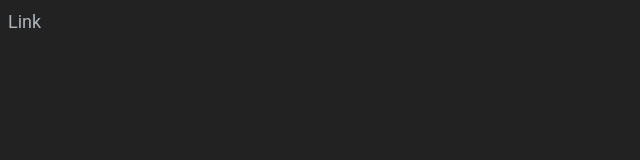
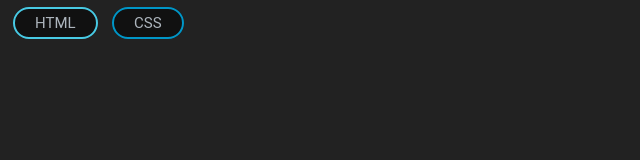
Before and after one commit to ZarPestano/Landing-Page, a plain HTML site: page index.html in a window 1280 px wide. Shown: the whole page, without its empty margins (0-640 px from the left). Drawn offline with Linux system fonts and the light colour scheme.

Commit message:
Styling badges

```diff
--- a/css/styles.css
+++ b/css/styles.css
@@ -112,3 +112,28 @@ a {
 a:hover {
   color: white;
 }
+
+/* BADGES */
+
+.badge {
+  border: 2px solid var(--primary-color);
+  background-color: #111;
+  border-radius: 9999px;
+  padding: 0.5rem 2rem;
+  margin: 0 0.5rem;
+  font-size: 2rem;
+}
+
+.badge--primary {
+  border-color: var(--primary-color);
+}
+
+.badge--secondary {
+  border-color: var(--secondary-color);
+}
+
+@media screen and (min-width: 1024px) {
+  .badge {
+    font-size: 1.5rem;
+  }
+}
--- a/index.html
+++ b/index.html
@@ -7,6 +7,7 @@
     <link rel="stylesheet" href="css/styles.css" />
   </head>
   <body>
-    <a href="#">Link</a>
+    <span class="badge badge--primary">HTML</span>
+    <span class="badge badge--secondary">CSS</span>
   </body>
 </html>
```
Also changed, not shown: 1 other file.
